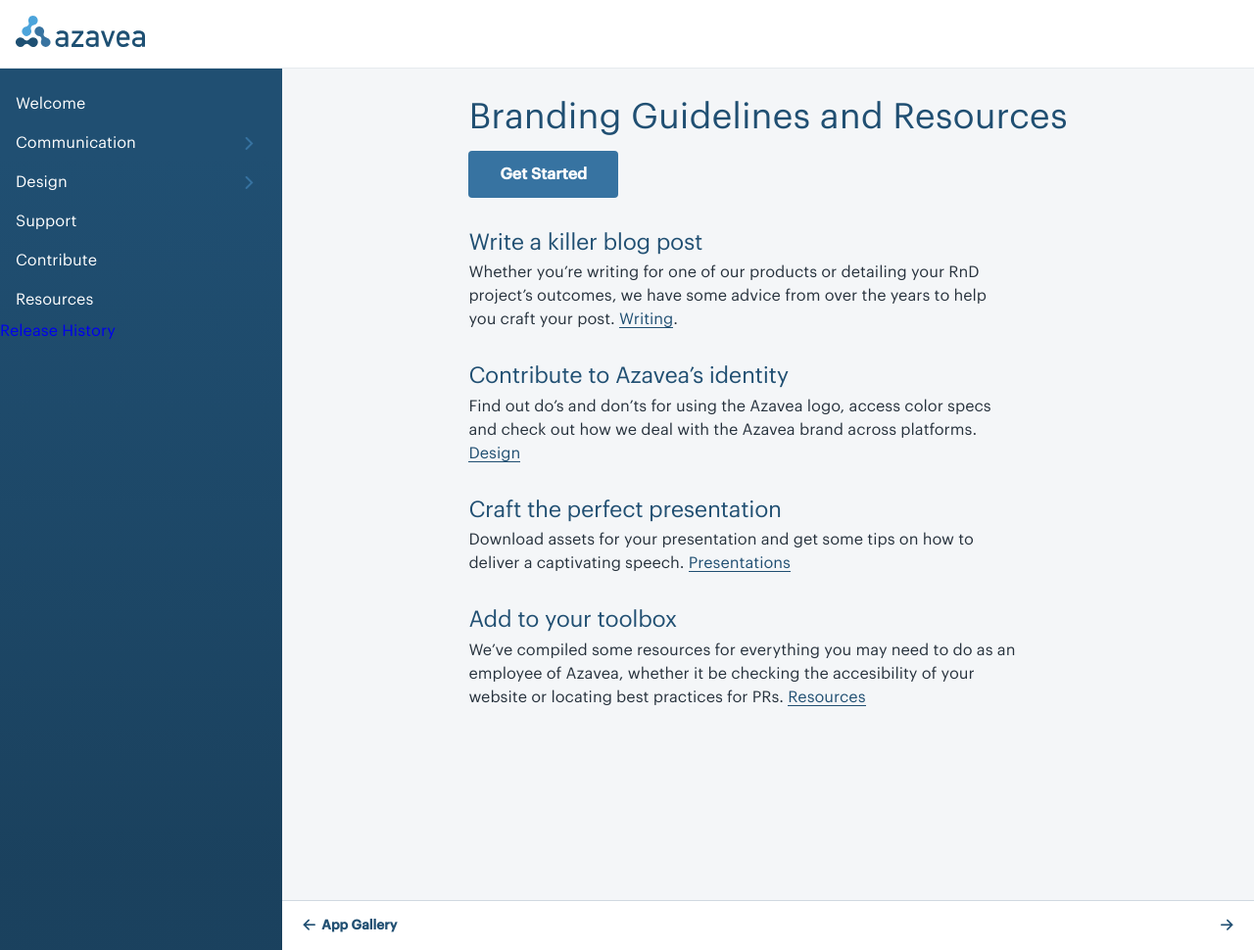
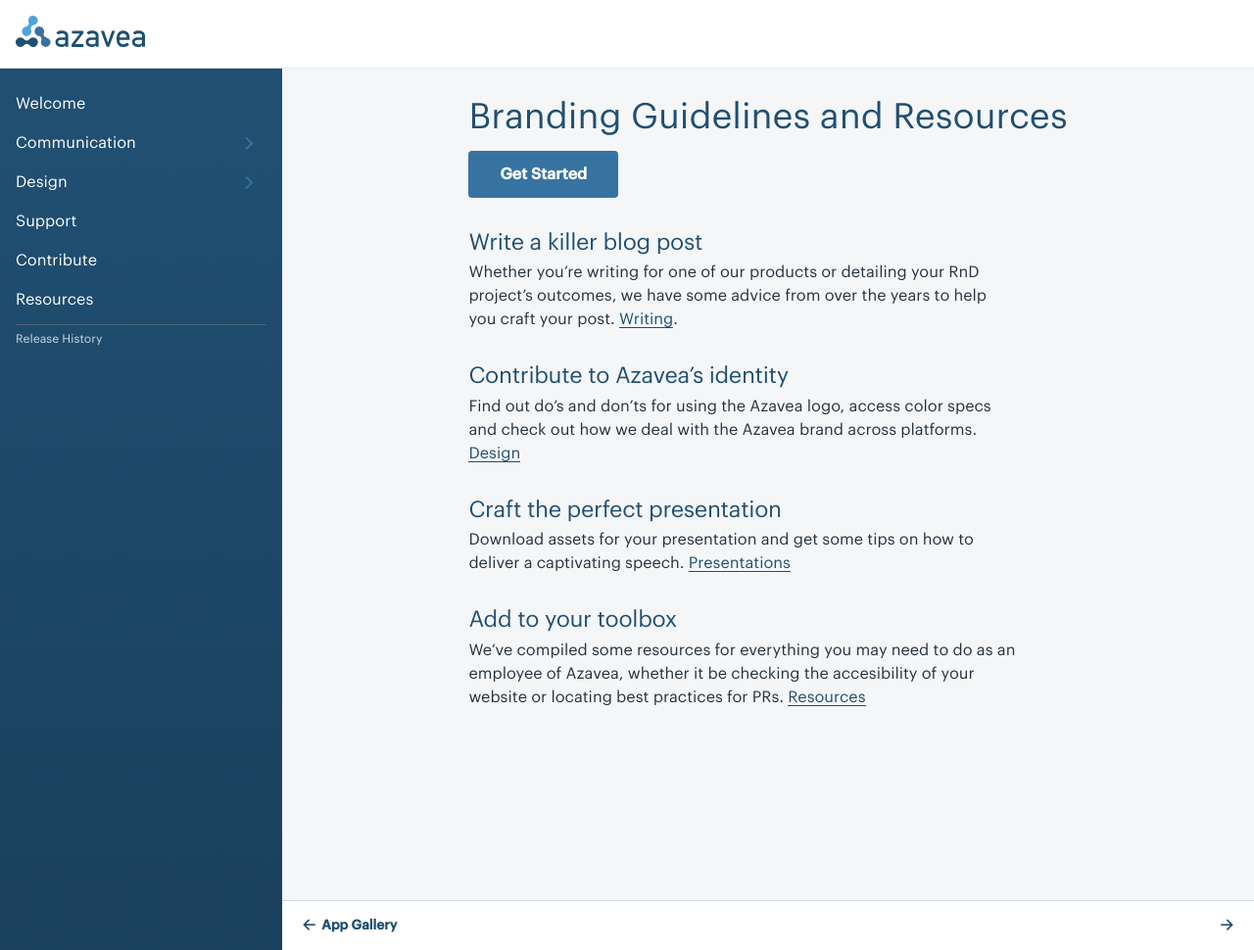
Before and after one commit to azavea/azavea-branding-guide, a Jekyll site: the page built from index.html, in a window 1280 px wide. Shown: the whole page at 98% size. Built offline with Jekyll 4.4.1, drawn with Linux system fonts in a browser that asks for light colours; some web fonts are replaced.

Commit message:
Styled Release History link

```diff
--- a/_sass/components/_primary-nav.scss
+++ b/_sass/components/_primary-nav.scss
@@ -7,8 +7,8 @@
  */
 .c-primary-nav {
   background: linear-gradient(to bottom, $brand-primary-03 10%, darken($brand-primary-03,5%) 90%);
+  display: flex;
   flex-direction: column;
-  align-items: flex-start;
   min-height: 100vh;
   -webkit-font-smoothing: antialiased;
   -moz-osx-font-smoothing: grayscale;
@@ -18,9 +18,6 @@
  * Primary navigation list
  */
 .c-primary-nav__list {
-  display: flex;
-  flex: 0 auto;
-  flex-direction: column;
   margin: 0 0.5rem;
   padding-top: $pad-normal;
 }
@@ -309,3 +306,30 @@
     }
   }
 }
+
+
+/**
+ * Guide info
+ * 1) Information about the guide version and
+ * a link to the version history
+ */
+.c-guide-info {
+  font-size: $font-size-sm;
+  border-top: 1px solid $color-gray-600;
+  margin: $pad-compact $pad-normal $pad-spacious;
+  padding: $pad-compact 0 0;
+
+  a {
+    color: $color-gray-300;
+    padding: $pad-normal 0 0 0;
+
+    &:hover {
+      color: $color-gray-200;
+      text-decoration: underline;
+    }
+
+    &:hover, &:focus {
+      outline: 0;
+    }
+  }
+}
```
Also changed, not shown: _sass/components/_nav.scss (line endings or trailing spaces).
